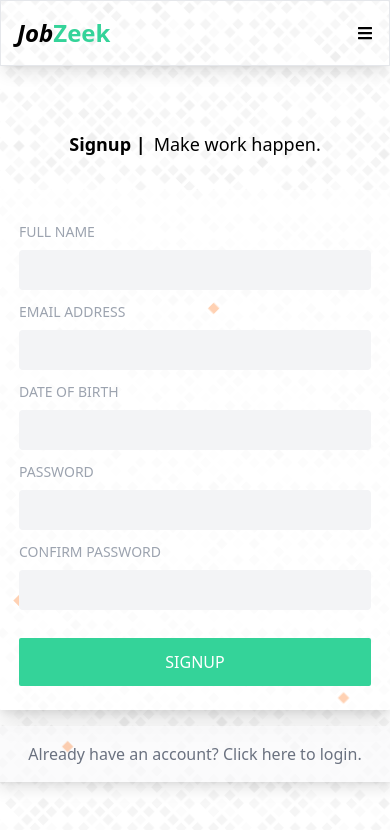
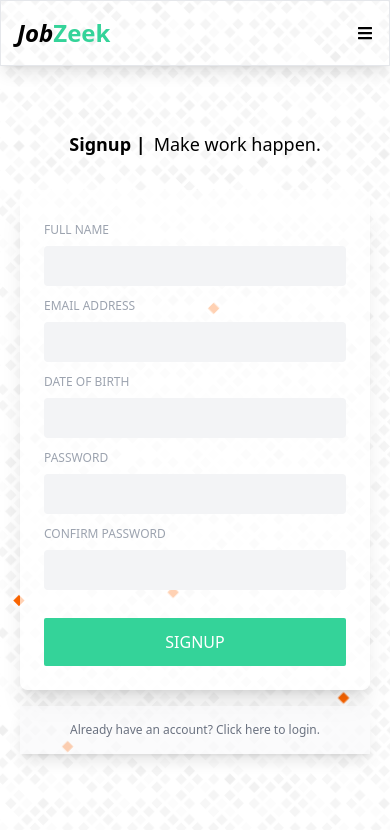
Before and after one commit to vargasjuanibarra/jobZeeker-fe, a React (Vite) app: page /register in a window 390 px wide. Shown: the top 830 px of the page. Built offline with nearby package versions, Linux system fonts and the light colour scheme.

Commit message:
fix margin and responsiveness to mobile devices

```diff
--- a/src/components/HomeCards.jsx
+++ b/src/components/HomeCards.jsx
@@ -4,7 +4,7 @@ import Card from "./Card";
 const HomeCards = () => {
     const cardContents = [
         {id: 1, title: 'Looking for', topic: ' Work?', textColor: 'text-stone-400', subtitle: 'Browse our React jobs and start your career today', color: 'bg-stone-100', button: 'Search Jobs', btnColor: 'bg-stone-600', link: '/jobs'},
-        {id: 2, title: 'Looking for', topic: ' Talent?', textColor: 'text-emerald-400', subtitle: 'List your job to find the perfect developer for the role', color: 'bg-emerald-50', button: 'Search Talent', btnColor: 'bg-emerald-400', link: '/add-job'},
+        {id: 2, title: 'Looking for', topic: ' Talent?', textColor: 'text-emerald-400', subtitle: 'List your job to find the perfect developer for the role', color: 'bg-emerald-50', button: 'Search Talent', btnColor: 'bg-emerald-400', link: '/talents'},
     ]
   return (
     <section className="py-4">
--- a/src/components/Navbar.jsx
+++ b/src/components/Navbar.jsx
@@ -37,10 +37,15 @@ const Navbar = () => {
                   to="/talents"
                   className="text-white bg-stone-400 px-6 py-2 hover:bg-gray-400 hover:text-white md:rounded-full"
                   >Find Talents</NavLink>
-                <NavLink
+                {/* <NavLink
                   to="/add-job"
                   className={linkClass}
                   >Add Job</NavLink
+                > */}
+                <NavLink
+                  to="#"
+                  className={linkClass}
+                  >|</NavLink
                 >
                 <NavLink
                   to="/login"
--- a/src/pages/Job.page.jsx
+++ b/src/pages/Job.page.jsx
@@ -45,7 +45,7 @@ const Jobpage = ({ removeJob }) => {
         <div className="m-auto py-6 px-6">
             <Link
             to="/jobs"
-            className="text-gray-500 hover:text-gray-800 flex items-center"
+            className="text-orange-500 hover:text-gray-800 flex items-center"
             >
             <FaArrowLeft className="mr-2" /> Back to Job Listings
             </Link>
@@ -121,9 +121,9 @@ const Jobpage = ({ removeJob }) => {
 
             <aside>
                 <div className="bg-white p-6 rounded-lg shadow-md">
-                <h3 className="text-xl font-bold mb-6">Company Info</h3>
+                <h3 className="text-md font-bold mb-6 text-gray-500">COMPANY INFO</h3>
 
-                <h2 className="text-2xl">{job.company.name}</h2>
+                <h2 className="text-2xl font-semibold">{job.company.name}</h2>
 
                 <p className="my-2">
                     {job.company.description}
@@ -131,18 +131,18 @@ const Jobpage = ({ removeJob }) => {
 
                 <hr className="my-4" />
 
-                <p className="text-md">EMAIL:</p>
+                {/* <p className="text-md">EMAIL:</p> */}
 
-                <p className="my-2 bg-gray-100 p-2 font-bold">
+                <p className="my-2 bg-gray-100 p-2 font-bold text-wrap overflow-hidden">
                     {job.company.contactEmail}
                 </p>
 
-                <h3 className="text-md">PHONE:</h3>
+                {/* <h3 className="text-md">PHONE:</h3> */}
 
                 <p className="my-2 bg-gray-100 p-2 font-bold">{job.company.contactPhone}</p>
                 </div>
 
-                <div className="bg-white p-6 rounded-lg shadow-md mt-6">
+                <div className="bg-white p-6 rounded-lg shadow-md mt-6 hidden">
                     <h3 className="text-xl font-bold mb-6">Manage Job</h3>
                     <Link
                         to={`/edit-job/${job.id}`}
--- a/src/pages/Jobs.page.jsx
+++ b/src/pages/Jobs.page.jsx
@@ -3,7 +3,7 @@ import JobListings from "../components/JobListings";
 
 const Jobspage = () => {
   return (
-  <section className="px-4 py-6 max-w-[1200px] mx-auto">
+  <section className="max-w-[1200px] mx-auto">
     <JobListings viewAllJobs={true}/>
   </section>
   )
--- a/src/pages/Login.page.jsx
+++ b/src/pages/Login.page.jsx
@@ -5,15 +5,15 @@ const Loginpage = () => {
     const [email,setEmail] = useState();
     const [password,setPassword] = useState();
   return (
-    <section className="text-center flex flex-col justify-center items-center">
+    <section className="text-center flex flex-col justify-center items-center w-[350px] md:w-[400px] mx-auto">
     {/* <FaExclamationTriangle className="text-6xl text-yellow-400 fa-4x mb-4" /> */}
-    <div className="flex items-center py-12 my-8">
+    <div className="flex items-center pt-8 pb-4 mt-8 mb-4">
         <h1 className="text-lg font-semibold">Login | </h1>
         <p className="ml-2 text-lg text-black"> Make work happen.</p>
     </div>
-    <div className="grid rounded-lg bg-white shadow-xl bg-opacity-70 w-[400px] p-6">
+    <div className="grid rounded-lg bg-white shadow-xl bg-opacity-70 w-full p-6">
       <form>
-        <label htmlFor="type" className="text-start text-sm block text-gray-400 my-2">
+        <label htmlFor="type" className="text-start text-xs block text-gray-400 my-2">
             EMAIL ADDRESS
         </label>
         <input
@@ -25,7 +25,7 @@ const Loginpage = () => {
                 value={email}
                 onChange={(e) => (setEmail(e.target.value))}
               />
-        <label htmlFor="type" className="text-start text-sm block text-gray-400 my-2">
+        <label htmlFor="type" className="text-start text-xs block text-gray-400 my-2">
             PASSWORD
         </label>
         <input
@@ -44,7 +44,7 @@ const Loginpage = () => {
       >
       <p className="text-md text-gray-400 my-4"> Forgot your password?</p>
     </div>
-    <div className="my-4 bg-gray-50 bg-opacity-70 w-[400px] py-4 text-gray-500 shadow-lg bg-opacity-65">
+    <div className="text-xs sm:text-sm my-4 bg-gray-50 bg-opacity-70 w-full py-4 text-gray-500 shadow-lg bg-opacity-65">
       <p>Not yet registered? Create a free account.</p>
     </div>
 
--- a/src/pages/Signup.page.jsx
+++ b/src/pages/Signup.page.jsx
@@ -4,15 +4,15 @@ const Signuppage = () => {
     const [email,setEmail] = useState();
     const [password,setPassword] = useState();
   return (
-    <section className="text-center flex flex-col justify-center items-center">
+    <section className="text-center flex flex-col justify-center items-center w-[350px] md:w-[400px] mx-auto">
     {/* <FaExclamationTriangle className="text-6xl text-yellow-400 fa-4x mb-4" /> */}
     <div className="flex items-center pt-8 pb-4 mt-8 mb-4">
         <h1 className="text-lg font-semibold">Signup | </h1>
         <p className="ml-2 text-lg text-black"> Make work happen.</p>
     </div>
-    <div className="grid rounded-lg bg-white shadow-xl bg-opacity-70 w-[400px] p-6">
+    <div className="grid rounded-lg bg-white shadow-xl bg-opacity-70 w-full p-6">
       <form>
-        <label htmlFor="type" className="text-start text-sm block text-gray-400 my-2">
+        <label htmlFor="type" className="text-start text-xs block text-gray-400 my-2">
             FULL NAME
         </label>
         <input
@@ -24,7 +24,7 @@ const Signuppage = () => {
                 value={email}
                 onChange={(e) => (setEmail(e.target.value))}
               />
-        <label htmlFor="type" className="text-start text-sm block text-gray-400 my-2">
+        <label htmlFor="type" className="text-start text-xs block text-gray-400 my-2">
             EMAIL ADDRESS
         </label>
         <input
@@ -36,7 +36,7 @@ const Signuppage = () => {
                 value={email}
                 onChange={(e) => (setEmail(e.target.value))}
               />
-        <label htmlFor="type" className="text-start text-sm block text-gray-400 my-2">
+        <label htmlFor="type" className="text-start text-xs block text-gray-400 my-2">
             DATE OF BIRTH
         </label>
         <input
@@ -48,7 +48,7 @@ const Signuppage = () => {
                 value={email}
                 onChange={(e) => (setEmail(e.target.value))}
               />
-        <label htmlFor="type" className="text-start text-sm block text-gray-400 my-2">
+        <label htmlFor="type" className="text-start text-xs block text-gray-400 my-2">
             PASSWORD
         </label>
         <input
@@ -60,7 +60,7 @@ const Signuppage = () => {
                 value={password}
                 onChange={(e) => (setPassword(e.target.value))}
               />
-        <label htmlFor="type" className="text-start text-sm block text-gray-400 my-2">
+        <label htmlFor="type" className="text-start text-xs block text-gray-400 my-2">
             CONFIRM PASSWORD
         </label>
         <input
@@ -78,7 +78,7 @@ const Signuppage = () => {
         >SIGNUP</button
       >
     </div>
-    <div className="my-4 bg-gray-50 bg-opacity-70 w-[400px] py-4 text-gray-500 shadow-lg bg-opacity-65">
+    <div className="text-xs sm:text-sm px-4 my-4 bg-gray-50 bg-opacity-70 w-full py-4 text-gray-500 shadow-lg bg-opacity-65">
       <p>Already have an account? Click here to login.</p>
     </div>
 
--- a/src/pages/Talents.page.jsx
+++ b/src/pages/Talents.page.jsx
@@ -29,7 +29,6 @@ const Talentspage = () => {
 
     return (
       <section className="bg-stone-50 bg-opacity-75 px-4 py-10 lg:max-w-[1200px] mx-auto">
-
         <div className="container-xl lg:container m-auto">
         <h2 className="text-3xl font-bold text-black mb-6 text-center">
         </h2>
--- a/tailwind.config.js
+++ b/tailwind.config.js
@@ -9,7 +9,7 @@ export default {
       fontFamily: ['Roboto', 'sans-serif']
     },
     gridTemplateColumns: {
-      '70/30':'70% 28%',
+      '70/30':'65% 33%',
     }
   },
   plugins: [],
```
Lines whose indentation alone changed are shown as unchanged.
